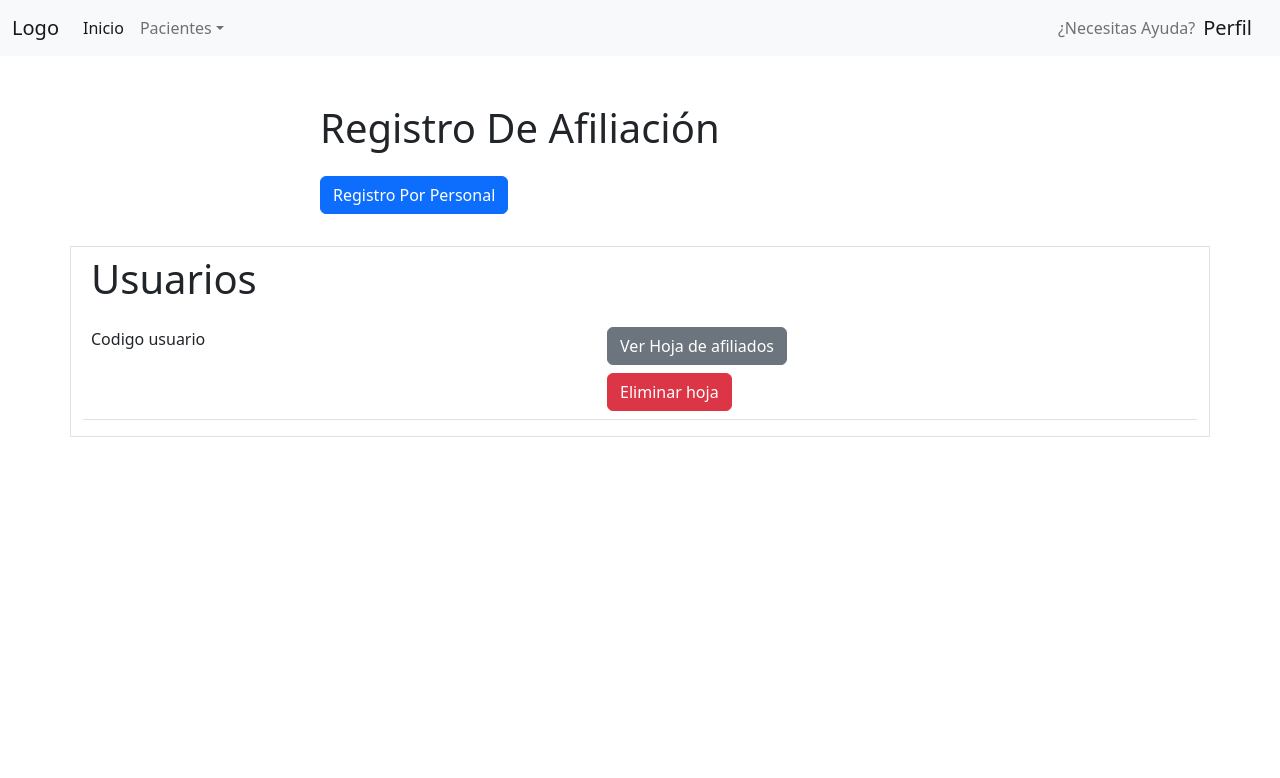
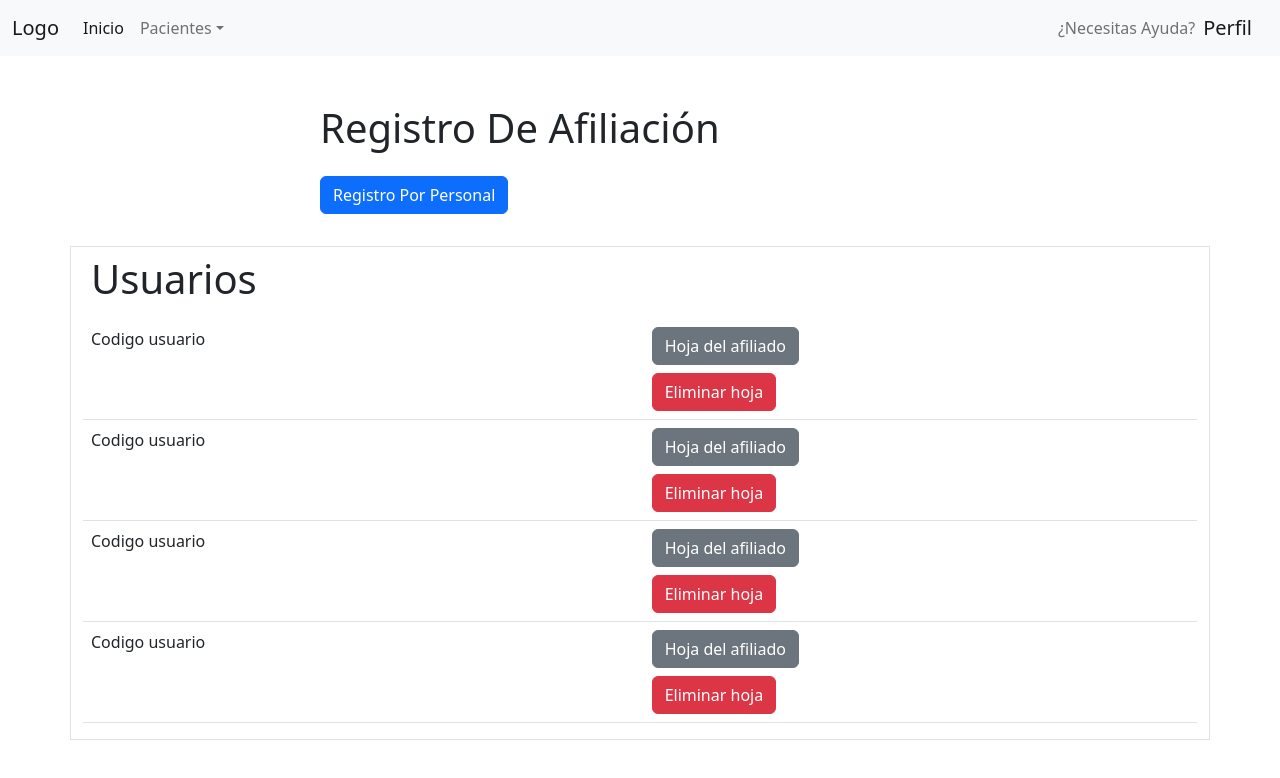
Before and after one commit to windstrike21/ingSoftwareII_ulima, a React (Create React App) app: page / in a window 1280 px wide. Shown: the top 778 px of the page. Built offline with nearby package versions, Linux system fonts and the light colour scheme.

Commit message:
arreglado esteticas

```diff
--- a/src/Paginas/Personal/RegistroPorPersonal.js
+++ b/src/Paginas/Personal/RegistroPorPersonal.js
@@ -40,6 +40,50 @@ function Registro_Personal() {
              </div>
         </td>
       </tr>
+
+      <tr className="Row">
+        <td>
+          <div className="col">
+            Codigo usuario
+          </div>
+        </td>
+        <td>
+        <div className="container d-grid gap-2 ">
+
+            <Modal4/>
+            <Modal3/>
+             </div>
+        </td>
+      </tr>
+
+      <tr className="Row">
+        <td>
+          <div className="col">
+            Codigo usuario
+          </div>
+        </td>
+        <td>
+        <div className="container d-grid gap-2 ">
+
+            <Modal4/>
+            <Modal3/>
+             </div>
+        </td>
+      </tr>
+      <tr className="Row">
+        <td>
+          <div className="col">
+            Codigo usuario
+          </div>
+        </td>
+        <td>
+        <div className="container d-grid gap-2 ">
+
+            <Modal4/>
+            <Modal3/>
+             </div>
+        </td>
+      </tr>
     </tbody>
   </table>
 </div>
--- a/src/Paginas/Personal/modals/mor4.js
+++ b/src/Paginas/Personal/modals/mor4.js
@@ -25,7 +25,7 @@ class Modal4 extends React.Component{
       <div className="principal">
         <div className="secundario">
 
-      <Button color="secondary" onClick={this.abrirModal}>Ver Hoja de afiliados</Button>
+      <Button color="secondary" onClick={this.abrirModal}>Hoja del afiliado</Button>
       <Modal isOpen={this.state.abierto} style={modalStyles}>
         <Hoja/>
         <ModalFooter>
```
Also changed, not shown: src/App.css (line endings or trailing spaces), src/Paginas/Imagenes/Personal/logo_perfil_pac.jpg (renamed from src/Imagenes/Personal/logo_perfil_pac.jpg).
